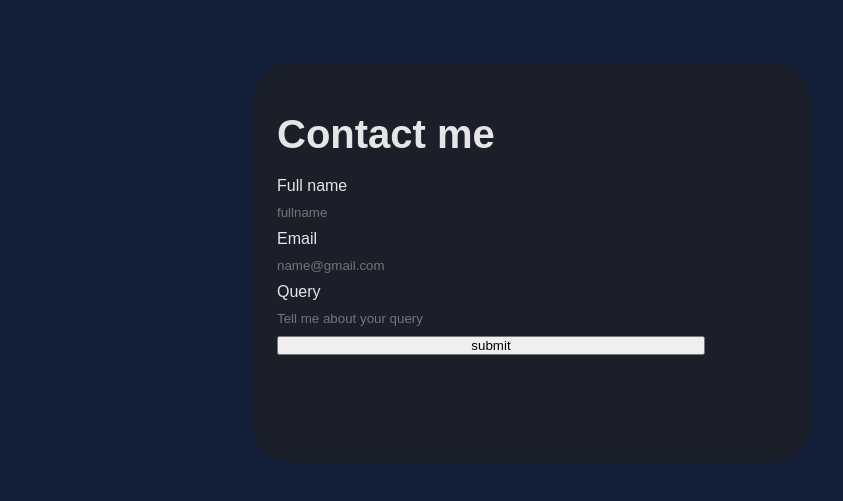
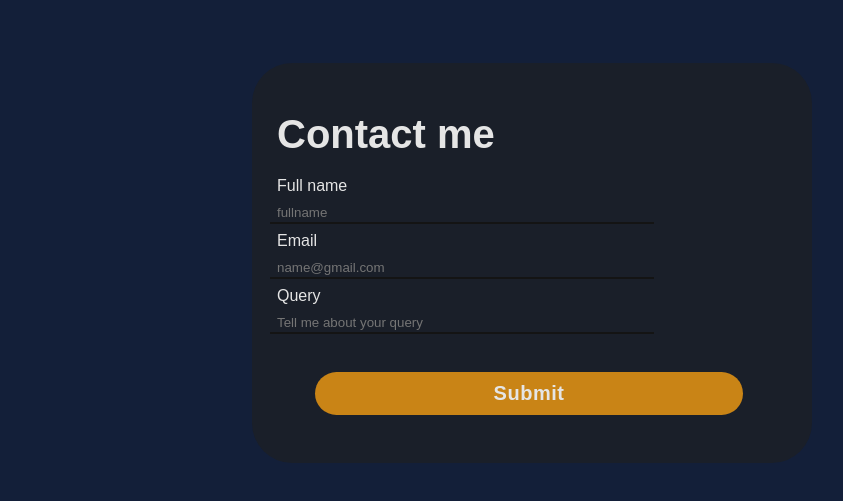
Before and after one commit to Ke-bean/Portfolio, a plain HTML site: page index.html in a window 1280 px wide. Shown: the part 3033-3534 px from the top of the page, without its empty margins (92-935 px from the left). Drawn offline with Linux system fonts and the light colour scheme.

Commit message:
contact section added

```diff
--- a/index.html
+++ b/index.html
@@ -159,11 +159,14 @@
                 <h2 class="contact-me">Contact me</h2>
                 <label class="labels" for="fullname">Full name</label>
                 <input class="inputs" type="text" name="fullname" id="fullname" placeholder="fullname">
+                <div class="line"></div>
                 <label class="labels" for="email">Email</label>
                 <input class="inputs"  type="text" name="email" id="email" placeholder="name@gmail.com">
+                <div class="line"></div>
                 <label class="labels" for="query">Query</label>
                 <input class="inputs"  type="text" name="query" id="query" placeholder="Tell me about your query">
-                <input class="submitBtn" type="submit" value="submit">
+                <div class="line"></div>
+                <input class="submitBtn" type="submit" value="Submit">
             </form>
         </div>
     </div>
--- a/styles.css
+++ b/styles.css
@@ -283,4 +283,21 @@ form{
 .submitBtn{
     width: 80%;
     text-align: center;
+    margin-top: 30px;
+    background-color:#c98416;
+    padding: 10px 10px;
+    font-size: 20px;
+    color: #E5E5E5;
+    font-weight: bold;
+    letter-spacing: .5px;
+    margin-left:38px;
+    border:none;
+    border-radius: 26px;
 }
+.line{
+   border: 1px solid #141414;
+   width: 24rem;
+   position: relative;
+   bottom: 8px;
+   right:7px;
+}
```
